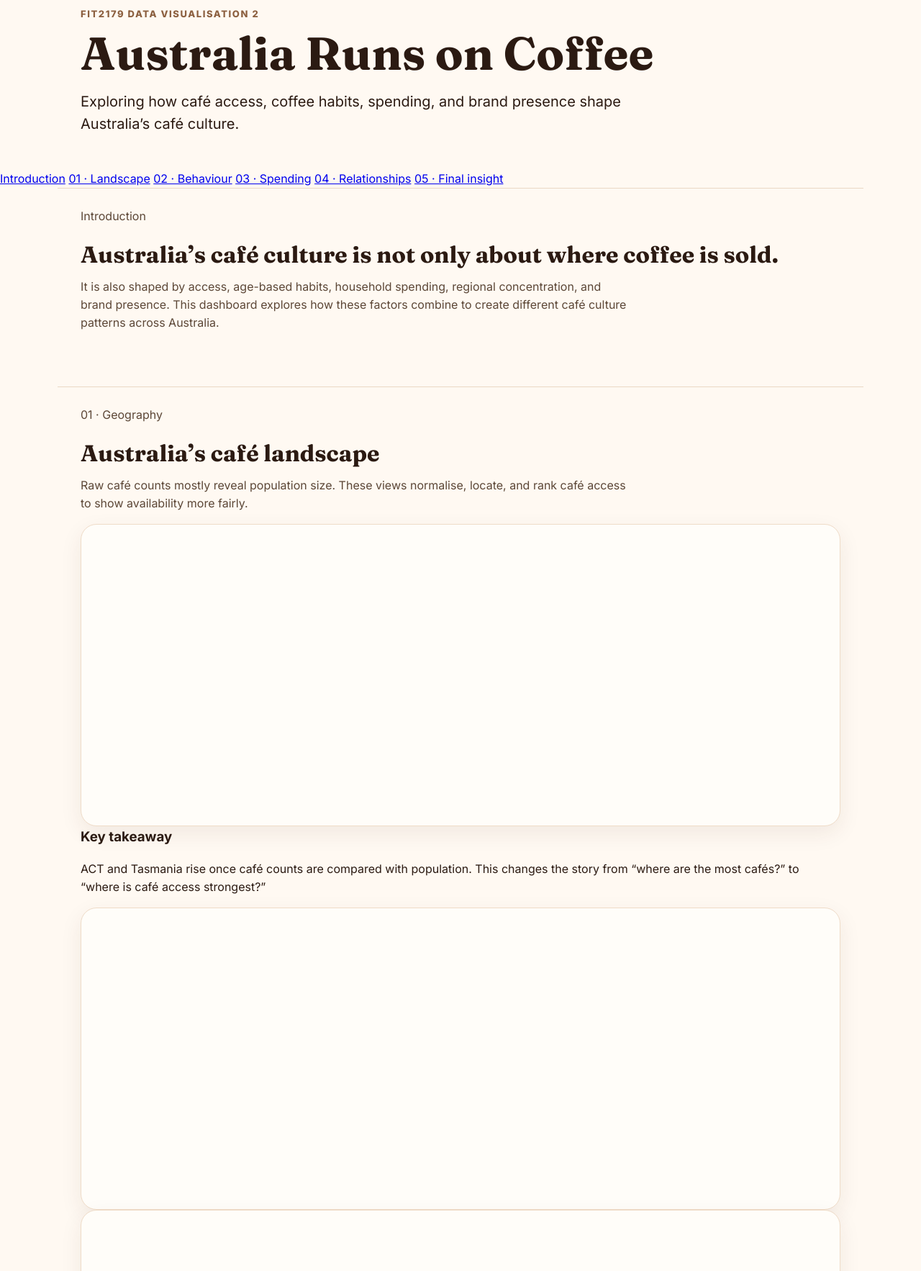
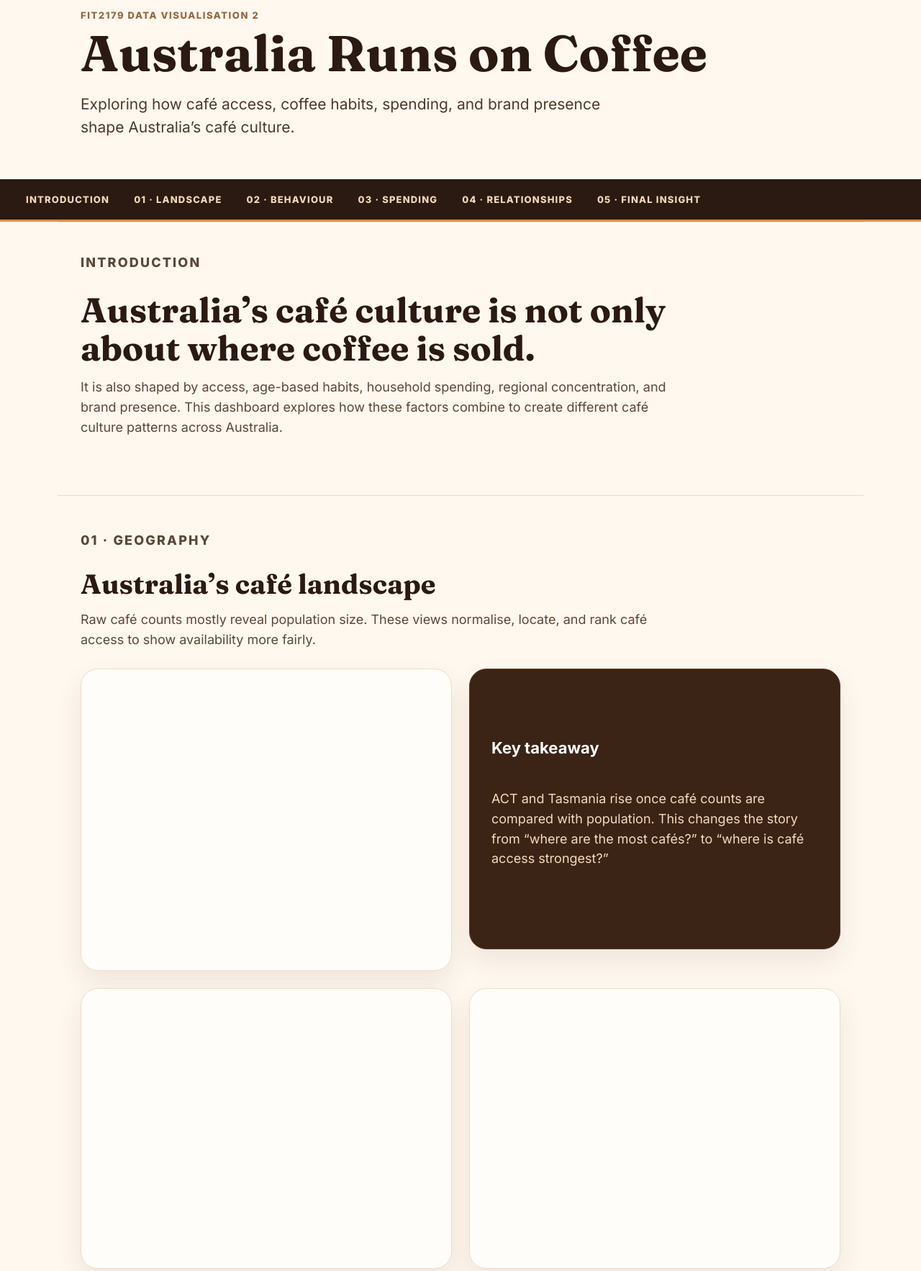
Before and after one commit to Heerkhunt/2179-A2, a plain HTML site: page index.html in a window 1280 px wide. Shown: the part 60-1826 px from the top of the page at 72% size. Drawn offline with Linux system fonts and the light colour scheme; a script that the page names is missing.

Commit message:
Update style.css

```diff
--- a/style.css
+++ b/style.css
@@ -1,246 +1,272 @@
-* {
-  box-sizing: border-box;
+*{box-sizing:border-box}
+
+html{scroll-behavior:smooth}
+
+body{
+  margin:0;
+  background:#fff8ef;
+  color:#2b1a12;
+  font-family:Inter,Arial,sans-serif;
+  line-height:1.55;
 }
 
-body {
-  margin: 0;
-  background: #fff9f2;
-  color: #2b1a12;
-  font-family: Inter, Arial, sans-serif;
-  line-height: 1.55;
+.story-nav{
+  position:sticky;
+  top:0;
+  z-index:10;
+  display:flex;
+  gap:34px;
+  padding:18px 36px;
+  background:#2b1a12;
+  border-bottom:3px solid #d99145;
 }
 
-.hero,
-.section,
-.metadata {
-  max-width: 1120px;
-  margin-left: auto;
-  margin-right: auto;
+.story-nav a{
+  color:#f4d8b8;
+  text-decoration:none;
+  text-transform:uppercase;
+  font-size:13px;
+  letter-spacing:.09em;
+  font-weight:800;
 }
 
-.hero {
-  padding: 56px 32px 28px;
+.hero,.section,.metadata{
+  max-width:1120px;
+  margin:0 auto;
+  padding-left:32px;
+  padding-right:32px;
 }
 
-.eyebrow {
-  letter-spacing: 0.12em;
-  text-transform: uppercase;
-  color: #8c6040;
-  font-weight: 800;
-  font-size: 13px;
+.hero{
+  padding-top:58px;
+  padding-bottom:34px;
 }
 
-h1 {
-  font-family: Fraunces, Georgia, serif;
-  font-size: 64px;
-  line-height: 1;
-  margin: 8px 0 14px;
+.eyebrow,.section-label{
+  text-transform:uppercase;
+  letter-spacing:.12em;
+  color:#9a653e;
+  font-weight:900;
+  font-size:13px;
+  margin-bottom:10px;
 }
 
-h2 {
-  font-family: Fraunces, Georgia, serif;
-  font-size: 32px;
-  margin: 0 0 8px;
+h1{
+  font-family:Fraunces,Georgia,serif;
+  font-size:70px;
+  line-height:.95;
+  margin:8px 0 18px;
 }
 
-h3 {
-  margin-top: 0;
+h2{
+  font-family:Fraunces,Georgia,serif;
+  font-size:38px;
+  line-height:1.1;
+  margin:0 0 14px;
 }
 
-.subtitle {
-  font-size: 20px;
-  max-width: 760px;
+h3{
+  margin-top:0;
+  font-size:22px;
 }
 
-.kpis {
-  display: grid;
-  grid-template-columns: repeat(3, minmax(0, 1fr));
-  gap: 16px;
-  margin-top: 28px;
+.subtitle{
+  font-size:21px;
+  max-width:780px;
+  color:#4f392a;
 }
 
-.kpis div {
-  background: #3b2415;
-  color: #fff;
-  padding: 18px;
-  border-radius: 18px;
+.kpis{
+  display:grid;
+  grid-template-columns:repeat(3,minmax(0,1fr));
+  gap:18px;
+  margin-top:32px;
 }
 
-.kpis b {
-  font-size: 30px;
-  display: block;
+.kpis div{
+  background:#3b2415;
+  color:#fff;
+  padding:22px;
+  border-radius:18px;
+  box-shadow:0 12px 30px rgba(71,43,20,.16);
 }
 
-.kpis span {
-  font-size: 13px;
-  color: #f6dabe;
+.kpis b{
+  font-size:34px;
+  display:block;
 }
 
-.section {
-  margin-bottom: 34px;
-  padding: 26px 32px;
-  border-top: 1px solid #ead8c5;
+.kpis span{
+  font-size:14px;
+  color:#f6dabe;
 }
 
-.section > p {
-  max-width: 760px;
-  margin-top: 0;
-  color: #5c4737;
+.section{
+  padding-top:48px;
+  padding-bottom:46px;
+  border-top:1px solid #ead8c5;
 }
 
-.grid {
-  display: grid;
-  gap: 22px;
-  align-items: start;
+.section>p{
+  max-width:820px;
+  margin-top:0;
+  margin-bottom:26px;
+  font-size:18px;
+  color:#5c4737;
 }
 
-.grid.two {
-  grid-template-columns: minmax(0, 1fr) minmax(0, 1fr);
+.intro-block{
+  padding-top:42px;
+  padding-bottom:54px;
 }
 
-.card,
-.callout {
-  border:1px solid #efdcc8;
-  border-radius:22px;
+.intro-block h2{
+  max-width:900px;
+  font-size:48px;
+}
+
+.story-grid{
+  display:grid;
+  grid-template-columns:minmax(0,1fr) minmax(0,1fr);
+  gap:24px;
+  align-items:start;
+}
+
+.card,.insight-card{
+  border-radius:24px;
   padding:18px;
-  box-shadow:0 10px 30px rgba(71,43,20,.08);
   min-width:0;
+  min-height:390px;
+  box-shadow:0 16px 36px rgba(71,43,20,.09);
 }
 
 .card{
   background:#fffdf9;
-  overflow:visible;   /* changed from hidden */
-  min-height:420px;   /* increased */
+  border:1px solid #efdcc8;
+  overflow:visible;
 }
 
-.callout{
-  background:#3b2415;
-  color:#fff;
-  min-height:210px;
-}
-
-.callout p{
-  color:#f6dabe;
+.card.large{
+  min-height:420px;
 }
 
 .wide{
   grid-column:1/-1;
-  min-height:460px;
+  min-height:440px;
 }
 
-/* Vega fitting fixes */
+.final-card{
+  min-height:430px;
+}
 
+.insight-card{
+  background:#3b2415;
+  color:#fff;
+  border:1px solid #5d3822;
+  display:flex;
+  flex-direction:column;
+  justify-content:center;
+  padding:30px;
+}
+
+.insight-card p{
+  color:#f6dabe;
+  font-size:18px;
+}
+
+.conclusion{
+  background:#2b1a12;
+  color:#fff8ef;
+  max-width:none;
+  padding:64px calc((100% - 1120px)/2 + 32px);
+}
+
+.conclusion .section-label{
+  color:#d99145;
+}
+
+.conclusion h2{
+  color:#fff8ef;
+  max-width:900px;
+}
+
+.conclusion p{
+  max-width:900px;
+  font-size:19px;
+  line-height:1.85;
+  color:#e7d6c5;
+}
+
+.conclusion strong{
+  color:#f2b85f;
+}
+
+.metadata{
+  padding-top:54px;
+  padding-bottom:70px;
+  color:#5c4737;
+}
+
+.metadata h2{
+  color:#2b1a12;
+}
+
+/* Vega chart fitting */
 .vega-embed{
   width:100%;
   max-width:100%;
+  font-family:Inter,Arial,sans-serif!important;
 }
 
 .vega-embed svg{
   max-width:100%;
   height:auto;
   display:block;
-  overflow:visible !important;
+  overflow:visible!important;
 }
 
-#vis1,#vis2,#vis3,#vis4,#vis5,
-#vis7,#vis9,#vis10,#vis11,#vis12{
+.vega-embed svg text{
+  font-family:Inter,Arial,sans-serif!important;
+}
+
+#vis1,#vis2,#vis3,#vis4,#vis5,#vis6,#vis7,#vis8,#vis9,#vis10,#vis11,#vis12,#vis13{
+  width:100%;
+  max-width:100%;
+  overflow:visible;
+}
+
+#vis1,#vis2,#vis3,#vis4,#vis5,#vis7,#vis8,#vis9,#vis10,#vis11,#vis12{
   min-height:320px;
 }
 
 #vis6,#vis13{
   min-height:380px;
 }
-#vis8 {
-  min-height: 330px;
-}
 
-/* Prevent legends and labels from creating horizontal scroll */
-#vis1,
-#vis2,
-#vis3,
-#vis4,
-#vis5,
-#vis6,
-#vis7,
-#vis8,
-#vis9,
-#vis10,
-#vis11,
-#vis12,
-#vis13 {
-  width: 100%;
-  max-width: 100%;
-  overflow: hidden;
-}
-
-/* Extra space for charts that need vertical room */
-#vis3,
-#vis4,
-#vis6,
-#vis7,
-#vis10,
-#vis13 {
-  min-height: 310px;
-}
-
-#vis8,
-#vis9,
-#vis11,
-#vis12 {
-  min-height: 280px;
-}
-
-.metadata {
-  margin-bottom: 60px;
-  padding: 26px 32px;
-  color: #5c4737;
-}
-
-.metadata h2 {
-  color: #2b1a12;
-}
-
-@media (max-width: 850px) {
-  h1 {
-    font-size: 44px;
+@media(max-width:850px){
+  .story-nav{
+    overflow-x:auto;
+    gap:20px;
+    padding:14px 18px;
   }
 
-  .grid.two,
-  .kpis {
-    grid-template-columns: 1fr;
+  h1{font-size:46px}
+  h2{font-size:30px}
+
+  .hero,.section,.metadata{
+    padding-left:18px;
+    padding-right:18px;
   }
 
-  .hero,
-  .section,
-  .metadata {
-    padding-left: 18px;
-    padding-right: 18px;
+  .kpis,.story-grid{
+    grid-template-columns:1fr;
   }
 
-  .card,
-  .callout {
-    min-height: auto;
+  .wide{
+    grid-column:auto;
+  }
+
+  .conclusion{
+    padding:44px 18px;
   }
 }
-.vega-embed svg text {
-  font-family: Inter, Arial, sans-serif !important;
-}
-
-.vega-embed svg .mark-text text {
-  font-family: Inter, Arial, sans-serif !important;
-}
-
-.vega-embed {
-  font-family: Inter, Arial, sans-serif !important;
-}
-
-.vega-embed svg {
-  overflow: visible !important;
-}
-
-.note{
-  margin:10px 0 0;
-  font-size:13px;
-  color:#6b4c38;
-  font-weight:600;
-}
```
